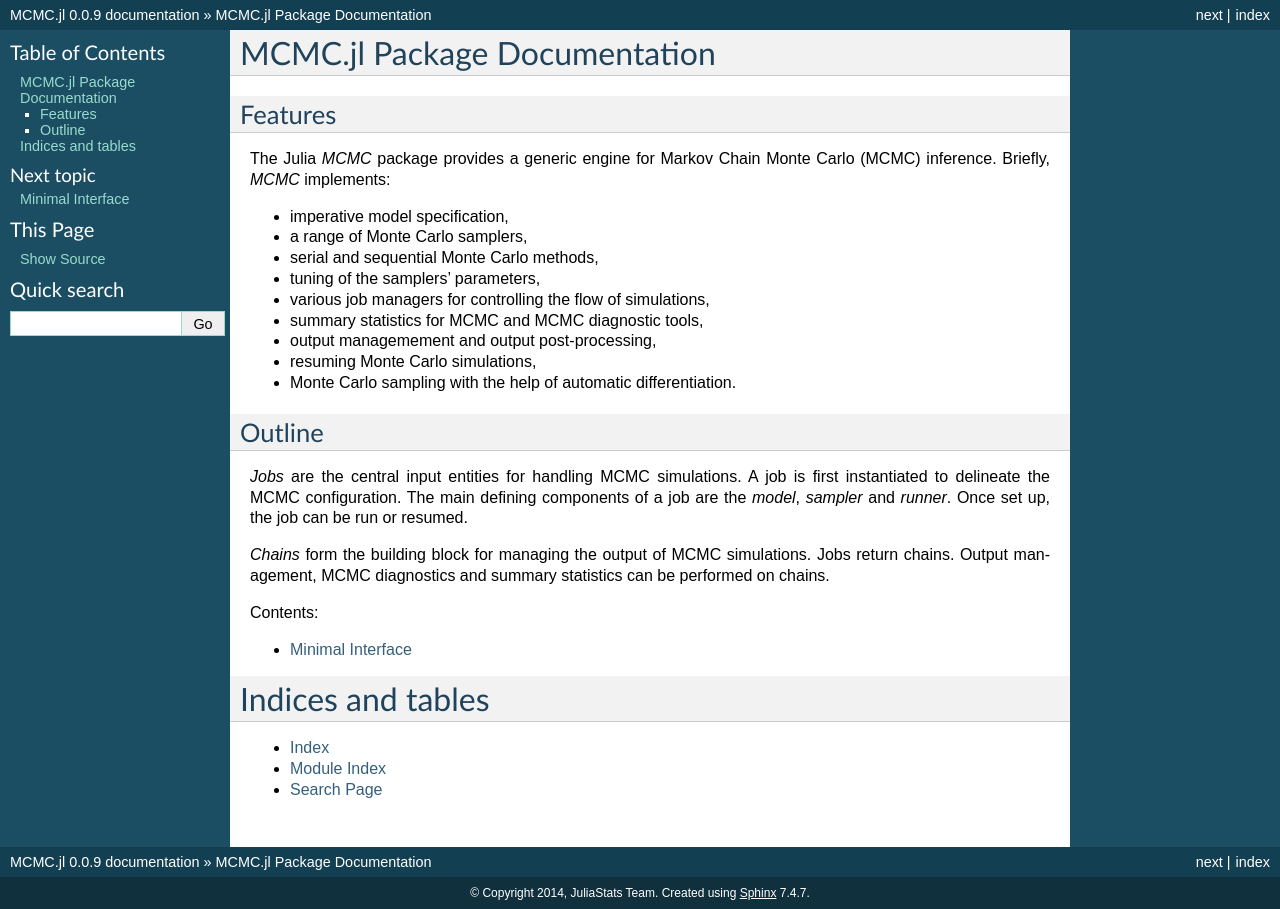
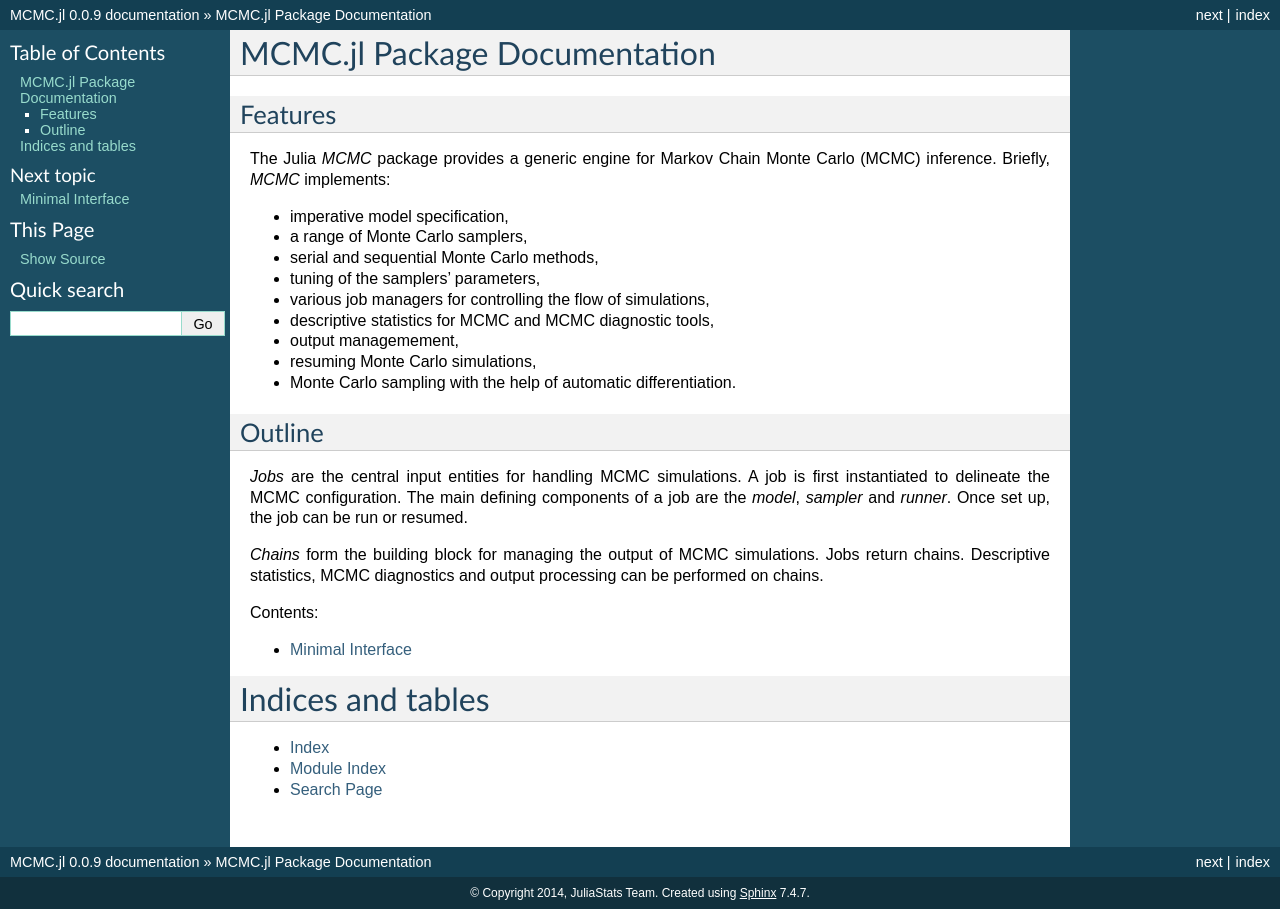
Before and after one commit to JuliaStats/Klara.jl, a Sphinx documentation site: the page built from doc/source/index.rst, in a window 1280 px wide. Built offline with Sphinx 7.4.7, drawn with Linux system fonts in a browser that asks for light colours.

```diff
--- a/doc/source/index.rst
+++ b/doc/source/index.rst
@@ -19,8 +19,8 @@
 * serial and sequential Monte Carlo methods,
 * tuning of the samplers' parameters,
 * various job managers for controlling the flow of simulations,
-* summary statistics for MCMC and MCMC diagnostic tools,
-* output managemement and output post-processing,
+* descriptive statistics for MCMC and MCMC diagnostic tools,
+* output managemement,
 * resuming Monte Carlo simulations,
 * Monte Carlo sampling with the help of automatic differentiation.
 
@@ -32,8 +32,8 @@
 configuration. The main defining components of a job are the *model*, *sampler* and *runner*. Once set up, the job can
 be run or resumed.
 
-*Chains* form the building block for managing the output of MCMC simulations. Jobs return chains. Output management,
-MCMC diagnostics and summary statistics can be performed on chains.
+*Chains* form the building block for managing the output of MCMC simulations. Jobs return chains. Descriptive
+statistics, MCMC diagnostics and output processing can be performed on chains.
 
 
 Contents:
```
Also changed, not shown: README.md (+5 -4 lines), 11 other files.
